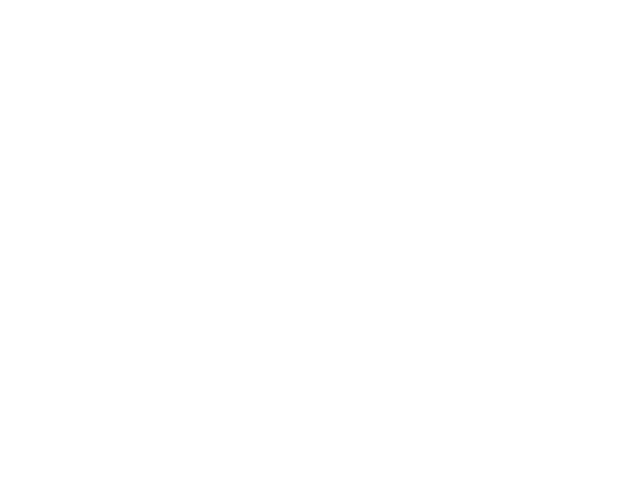
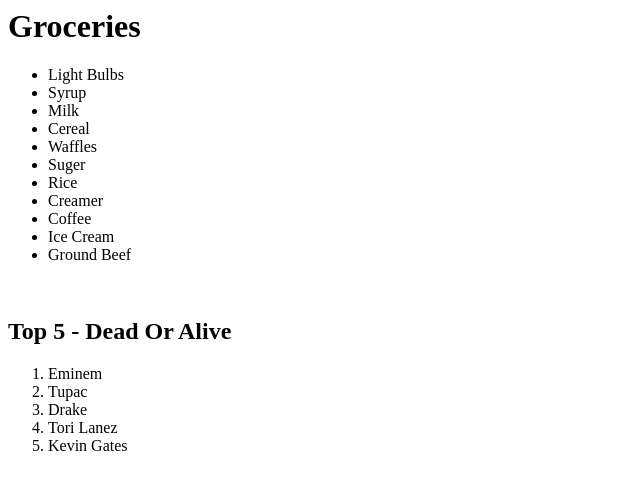
Before and after one commit to tmack1989/HTML-Exercises, a plain HTML site: page exercise4/index.html in a window 1280 px wide. Shown: the whole page, without its empty margins (0-640 px from the left). Drawn offline with Linux system fonts and the light colour scheme.

Commit message:
Exercise 4 Complete

```diff
--- a/exercise4/index.html
+++ b/exercise4/index.html
@@ -6,3 +6,34 @@
     3. In an header tag of your choosing, write 'Top 5 - Dead Or Alive'
     4. In an ordered list, give the top 5 rappers, dead or alive.
 -->
+<!--DOCTYPE html-->
+<html>
+    <head>
+
+    </head>
+    <body>
+        <h1>Groceries</h1>
+            <ul>
+                <li>Light Bulbs</li>
+                <li>Syrup</li>
+                <li>Milk</li>
+                <li>Cereal</li>
+                <li>Waffles</li>
+                <li>Suger</li>
+                <li>Rice</li>
+                <li>Creamer</li>
+                <li>Coffee</li>
+                <li>Ice Cream</li>
+                <li>Ground Beef</li>
+            </ul>
+        <br>
+        <h2>Top 5 - Dead Or Alive</h2>
+            <ol>
+                <li>Eminem</li>
+                <li>Tupac</li>
+                <li>Drake</li>
+                <li>Tori Lanez</li>
+                <li>Kevin Gates</li>
+            </ol>
+    </body>
+</html>
```
